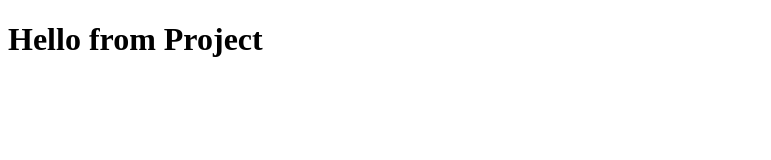
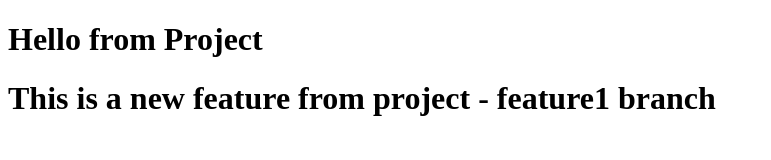
Before and after one commit to Nishitpatels/Trial2, a plain HTML site: page index.html in a window 1280 px wide. Shown: the whole page, without its empty margins (0-771 px from the left). Drawn offline with Linux system fonts and the light colour scheme.

Commit message:
Add new feature

```diff
--- a/index.html
+++ b/index.html
@@ -7,5 +7,6 @@
 </head>
 <body>
     <h1>Hello from Project</h1>
+    <h1>This is a new feature from project - feature1 branch</h1>
 </body>
 </html>
```
